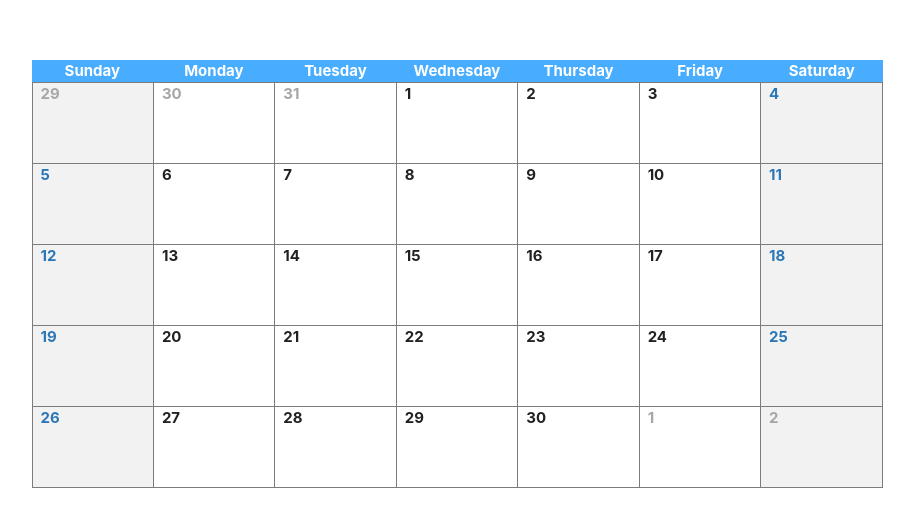
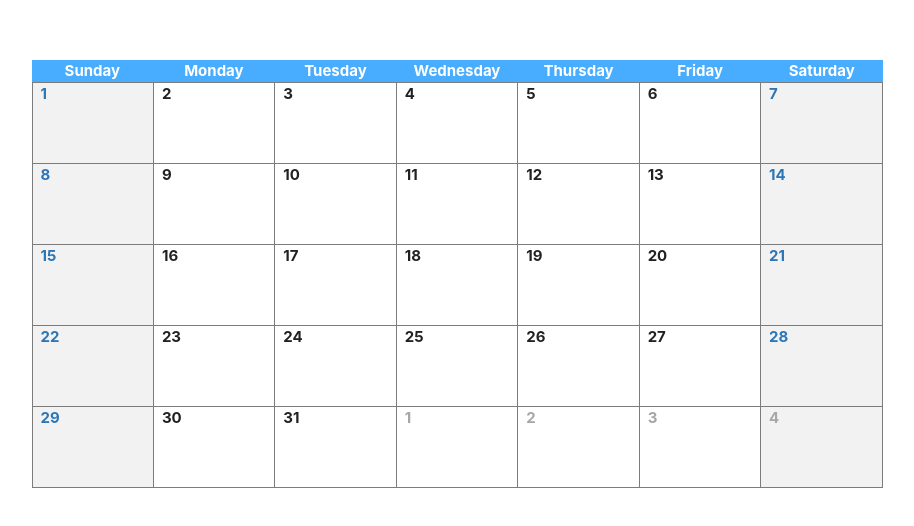
Before and after one commit to OnixFang/calendar-app, a React (Create React App) app: page / in a window 1280 px wide. Shown: the part 126-652 px from the top of the page, without its empty margins (183-1097 px from the left). Built offline with nearby package versions, Linux system fonts and the light colour scheme.

Commit message:
Extract calendar creation logic and setup hooks

```diff
--- a/src/components/Calendar.js
+++ b/src/components/Calendar.js
@@ -1,72 +1,26 @@
 import './Calendar.css';
+import { useState, useEffect } from 'react';
+import { getMonthDays } from './calendarHelper';
 import CalendarDay from './CalendarDay';
 
-const getDayObject = (dateObj, enabled = false) => ({
-  dateObj,
-  day: dateObj.getDay(),
-  date: dateObj.getDate(),
-  month: dateObj.getMonth(),
-  year: dateObj.getFullYear(),
-  reminders: [],
-  enabled,
-});
+const Calendar = () => {
+  const [calendarDays, setCalendarDays] = useState([]);
+  const [monthNavigation, setMonthNavigation] = useState(0);
 
-const getMonthDays = (currentDate) => {
-  const calendarDays = [];
+  useEffect(() => {
+    const currentDate = new Date();
 
-  // Create day objects for current month
-  for (let dayNumber = 1; dayNumber <= 31; dayNumber++) {
-    const newDay = new Date(
-      currentDate.getFullYear(),
-      currentDate.getMonth(),
-      dayNumber
+    setCalendarDays(
+      getMonthDays(
+        new Date(
+          currentDate.getFullYear(),
+          currentDate.getMonth() + monthNavigation
+        )
+      )
     );
+  }, [monthNavigation]);
 
-    if (newDay.getMonth() !== currentDate.getMonth()) {
-      break;
-    }
-
-    calendarDays.push(getDayObject(newDay, true));
-  }
-
-  // Add next month day objects to end of month if necessary
-  for (
-    let dayNumber = calendarDays[calendarDays.length - 1].day + 1,
-      dateNumber = calendarDays[calendarDays.length - 1].date + 1;
-    dayNumber <= 6;
-    dayNumber++, dateNumber++
-  ) {
-    const newDay = new Date(
-      currentDate.getFullYear(),
-      currentDate.getMonth(),
-      dateNumber
-    );
-
-    calendarDays.push(getDayObject(newDay));
-  }
-
-  // Add previous month day objects to start of month if necessary
-  for (
-    let i = 0, limit = calendarDays[0].day, dayNumber = 0;
-    i < limit;
-    i++, dayNumber--
-  ) {
-    const newDay = new Date(
-      currentDate.getFullYear(),
-      currentDate.getMonth(),
-      dayNumber
-    );
-    calendarDays.unshift(getDayObject(newDay));
-  }
-
-  return calendarDays;
-};
-
-const Calendar = () => {
   const renderedDays = () => {
-    const currentDate = new Date(2021, 8);
-    const calendarDays = getMonthDays(currentDate);
-
     return calendarDays.map((day, index) => (
       <CalendarDay key={index} day={day} />
     ));
--- /dev/null
+++ b/src/components/calendarHelper.js
@@ -0,0 +1,60 @@
+export const getDayObject = (dateObj, enabled = false) => ({
+  dateObj,
+  day: dateObj.getDay(),
+  date: dateObj.getDate(),
+  month: dateObj.getMonth(),
+  year: dateObj.getFullYear(),
+  reminders: [],
+  enabled,
+});
+
+export const getMonthDays = (currentDate) => {
+  const calendarDays = [];
+
+  // Create day objects for current month
+  for (let dayNumber = 1; dayNumber <= 31; dayNumber++) {
+    const newDay = new Date(
+      currentDate.getFullYear(),
+      currentDate.getMonth(),
+      dayNumber
+    );
+
+    if (newDay.getMonth() !== currentDate.getMonth()) {
+      break;
+    }
+
+    calendarDays.push(getDayObject(newDay, true));
+  }
+
+  // Add next month day objects to end of month if necessary
+  for (
+    let dayNumber = calendarDays[calendarDays.length - 1].day + 1,
+      dateNumber = calendarDays[calendarDays.length - 1].date + 1;
+    dayNumber <= 6;
+    dayNumber++, dateNumber++
+  ) {
+    const newDay = new Date(
+      currentDate.getFullYear(),
+      currentDate.getMonth(),
+      dateNumber
+    );
+
+    calendarDays.push(getDayObject(newDay));
+  }
+
+  // Add previous month day objects to start of month if necessary
+  for (
+    let i = 0, limit = calendarDays[0].day, dayNumber = 0;
+    i < limit;
+    i++, dayNumber--
+  ) {
+    const newDay = new Date(
+      currentDate.getFullYear(),
+      currentDate.getMonth(),
+      dayNumber
+    );
+    calendarDays.unshift(getDayObject(newDay));
+  }
+
+  return calendarDays;
+};
```
